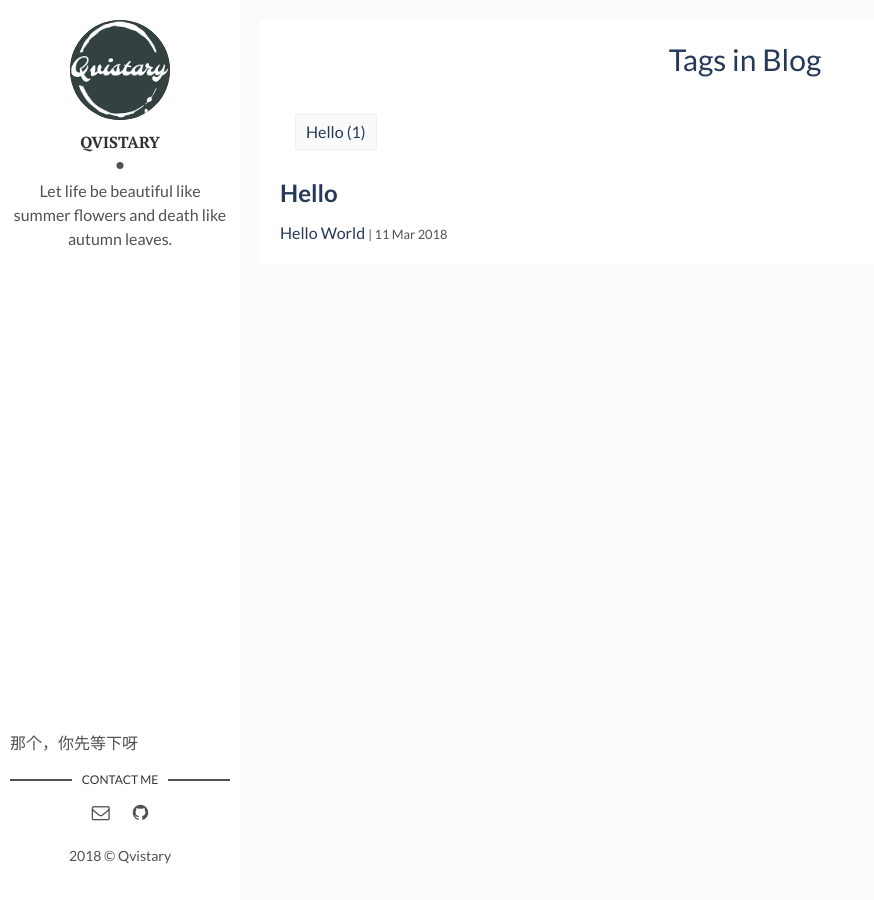
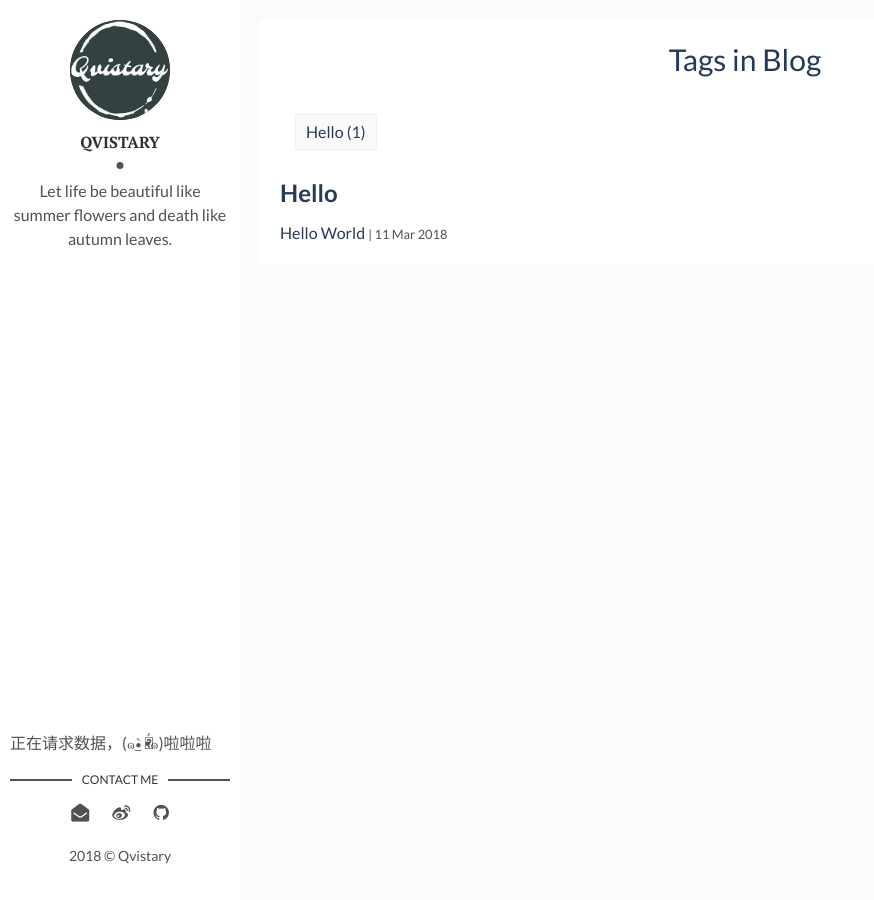
Before and after one commit to Qvistary/Github_Web, a Jekyll site: the page built from tags.html, in a window 1280 px wide. Shown: the whole page, without its empty margins (0-874 px from the left). Built offline with Jekyll 4.4.1, drawn with Linux system fonts in a browser that asks for light colours.

Commit message:
jingjian config main post

```diff
--- a/_config.yml
+++ b/_config.yml
@@ -1,28 +1,21 @@
 title: Qvistary's Blog
-description: > # this means to ignore newlines until "baseurl:"
-  Write an awesome description for your new site here. You can edit this
-  line in _config.yml. It will appear in your document head meta (for
-  Google search results) and in your feed.xml site description.
+description: >
 permalink: ':title/'
-baseurl:  # the subpath of your site, e.g. /blog
-url: "https//qvistary.github.io" # the base hostname & protocol for your site, e.g. http://example.com
-site-twitter: #if your site has a twitter account, enter it here
+baseurl:
+url: "https//qvistary.github.io"
 
-# Author Settings
-author: Qvistary # add your name
-author-img: qvistary.jpg # add your photo
-about-author: Let life be beautiful like summer flowers and death like autumn leaves. # add description
-social-github: qvistary # add your Github handle
-social-email: qvistary@gmail.com # add your Email address
 
-# Disqus
-discus-identifier: mr-brown # add your discus identifier
+author: Qvistary
+author-img: qvistary.jpg
+about-author: Let life be beautiful like summer flowers and death like autumn leaves.
+
 
 # Tracker
 analytics: # Google Analytics
 
 # Build Settings
 markdown: kramdown
+
 plugins:
   - jekyll-sitemap
   - jekyll-paginate
--- a/_layouts/main.html
+++ b/_layouts/main.html
@@ -15,37 +15,15 @@
 <footer>
 
 <!-- 一言https://hitokoto.cn/ -->
-<p id="hitokoto">那个，你先等下呀</p>
+<p id="hitokoto">正在请求数据，(๑•॒̀ ູ॒•́๑)啦啦啦</p>
 <script src="https://v1.hitokoto.cn/?encode=js&select=%23hitokoto" defer></script>
 
  <section class="contact">
       <h3 class="contact-title">Contact me</h3>
       <ul>
-        {% if site.social-twitter %}
-          <li><a href="http://mail.qq.com/cgi-bin/qm_share?t=qm_mailme&email=Hm9od217XnhxZnN-d3IwfXFz"="{{ site.social-twitter }}" target="_blank"><i class="fa fa-envelope-o" aria-hidden="true"></i></a></li>
-        {% else %}
-          <li><a href="http://mail.qq.com/cgi-bin/qm_share?t=qm_mailme&email=Hm9od217XnhxZnN-d3IwfXFz" target="_blank"><i class="fa fa-envelope-o" aria-hidden="true"></i></a></li>
-        {% endif %}
-        <!--{% if site.social-facebook %}
-          <li><a href="https://facebook.com/{{ site.social-facebook }}" target="_blank"><i class="fa fa-facebook" aria-hidden="true"></i></a></li>
-        {% else %}
-          <li><a href="https://facebook.com/" target="_blank"><i class="fa fa-facebook" aria-hidden="true"></i></a></li>
-        {% endif %}-->
-        {% if site.social-github %}
-          <li class="github"><a href="http://github.com/{{site.social-github}}" target="_blank"><i class="fa fa-github"></i></a></li>
-        {% else %}
-          <li class="github"><a href="http://github.com/" target="_blank"><i class="fa fa-github" aria-hidden="true"></i></a></li>
-        {% endif %}
-        <!--{% if site.social-linkedin %}
-          <li class="linkedin"><a href="https://in.linkedin.com/in/{{site.social-linkedin}}" target="_blank"><i class="fa fa-linkedin"></i></a></li>
-        {% else %}
-          <li class="linkedin"><a href="https://in.linkedin.com/" target="_blank"><i class="fa fa-linkedin" aria-hidden="true"></i></a></li>
-        {% endif %}
-        {% if site.social-email %}
-          <li class="email"><a href="mailto:{{site.social-email}}"><i class="fa fa-envelope-o"></i></a></li>
-        {% else %}
-          <li class="email"><a href="mailto:example.david@blog.com"><i class="fa fa-envelope-o" aria-hidden="true"></i></a></li>
-        {% endif %}-->
+          <li><a href="http://mail.qq.com/cgi-bin/qm_share?t=qm_mailme&email=Hm9od217XnhxZnN-d3IwfXFz" target="_blank"><i class="fa fa-envelope-open" aria-hidden="true"></i></a></li>
+          <li><a href="https://m.weibo.cn/u/3945581944" target="_blank"><i class="fa fa-weibo" aria-hidden="true"></i></a></li>
+          <li ><a href="http://github.com.qvistary/" target="_blank"><i class="fa fa-github" aria-hidden="true"></i></a></li>
       </ul>
     </section> <!-- End Section Contact -->
     <div class="copyright">
--- a/_layouts/post.html
+++ b/_layouts/post.html
@@ -16,10 +16,6 @@
       </header>
       {{page.content | markdownify}}
       <div class="page-footer">
-        <div class="page-share">
-          <a href="http://v.t.sina.com.cn/share/share.php?url={{ site.url }}{{ page.url }}" title="Share on Weibo" rel="nofollow" target="_blank">Webo</a>
-          <a href="http://tieba.baidu.com/f/commit/share/openShareApi?url={{ site.url }}{{ page.url }}" title="Share on Baidutieba" rel="nofollow" target="_blank">Baidutieba</a>
-          <a href="http://sns.qzone.qq.com/cgi-bin/qzshare/cgi_qzshare_onekey?url={{ site.url }}{{ page.url }}" title="Share on QQ" rel="nofollow" target="_blank">QQ</a>
         </div>
         <div class="page-tag">
           {% for tag in page.tags %}
```
